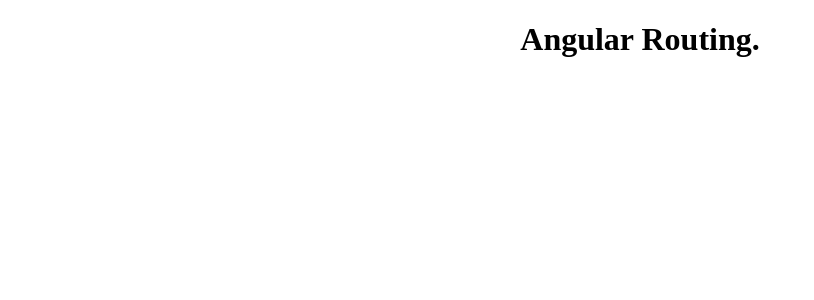
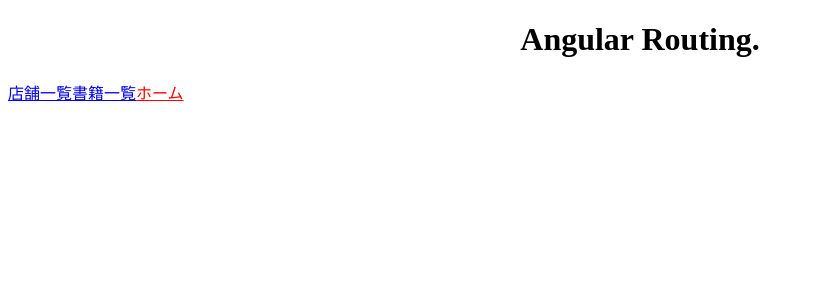
Before and after one commit to Chico27/Angular-tutorial-YouTube, an Angular app in the folder docker-angular/angular-project/: page / in a window 1280 px wide. Shown: the top 300 px of the page, without its empty margins (0-814 px from the left). Built offline with nearby package versions, Linux system fonts and the light colour scheme.

Commit message:
【Angular入門】ナビゲーションの基本 #18

```diff
--- a/docker-angular/angular-project/src/app/app.component.html
+++ b/docker-angular/angular-project/src/app/app.component.html
@@ -4,6 +4,11 @@
   <div class="content">
     <h1>Angular Routing.</h1>
   </div>
+  <nav>
+    <a routerLink="/stores" routerLinkActive="active" [routerLinkActiveOptions]="{ exact: true }">店舗一覧</a>
+    <a routerLink="/books" routerLinkActive="active" [routerLinkActiveOptions]="{ exact: true }">書籍一覧</a>
+    <a routerLink="/" routerLinkActive="active" [routerLinkActiveOptions]="{ exact: true }">ホーム</a>
+  </nav>
 </main>
 
 <router-outlet />
--- a/docker-angular/angular-project/src/app/app.component.scss
+++ b/docker-angular/angular-project/src/app/app.component.scss
@@ -1,3 +1,7 @@
 .content {
     text-align: center;
 }
+
+.active {
+    color: red;
+}
--- a/docker-angular/angular-project/src/app/app.component.ts
+++ b/docker-angular/angular-project/src/app/app.component.ts
@@ -3,11 +3,12 @@ import { RouterOutlet } from '@angular/router';
 import { CommonModule } from '@angular/common';
 import { FormsModule } from '@angular/forms';
 import { BookListComponent } from './book-list/book-list.component';
+import { RouterModule } from '@angular/router';
 
 @Component({
   selector: 'app-root',
   standalone: true,
-  imports: [RouterOutlet, BookListComponent, CommonModule, FormsModule],
+  imports: [RouterOutlet, BookListComponent, CommonModule, FormsModule, RouterModule],
   templateUrl: './app.component.html',
   styleUrl: './app.component.scss'
 })
```
